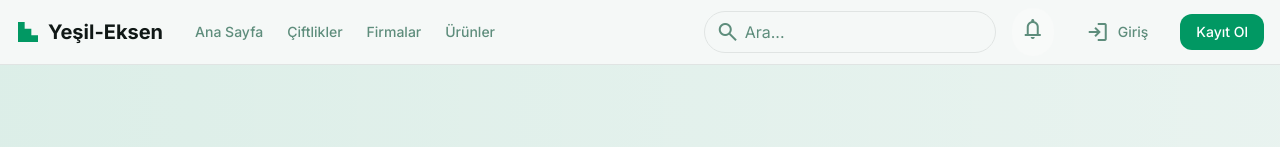
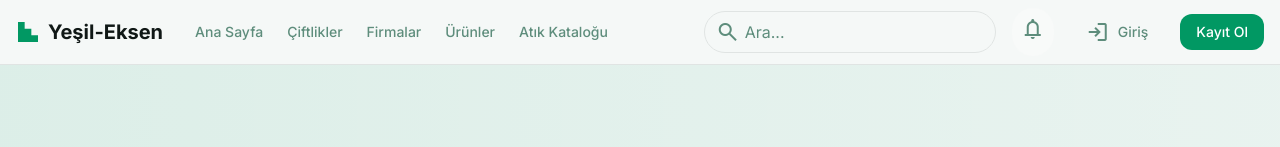
Before and after one commit to MehmetKivrak0/WebProje-YesilEksen, a React (Vite) app: page / in a window 1280 px wide. Shown: the top 147 px of the page. Built offline with nearby package versions, Linux system fonts and the light colour scheme.

Commit message:
feat: Add Atık Kataloğu link to navbar
Co-authored-by: 241613001 <241613001@ogr.cbu.edu.tr>

```diff
--- a/src/components/navbar.tsx
+++ b/src/components/navbar.tsx
@@ -18,6 +18,7 @@ function Navbar() {
               <Link className="text-sm font-medium text-subtle-light dark:text-subtle-dark hover:text-primary dark:hover:text-primary transition-colors" to="/ciftlikler">Çiftlikler</Link>
               <Link className="text-sm font-medium text-subtle-light dark:text-subtle-dark hover:text-primary dark:hover:text-primary transition-colors" to="/firmalar">Firmalar</Link>
               <Link className="text-sm font-medium text-subtle-light dark:text-subtle-dark hover:text-primary dark:hover:text-primary transition-colors" to="/atiklar">Ürünler</Link>
+              <Link className="text-sm font-medium text-subtle-light dark:text-subtle-dark hover:text-primary dark:hover:text-primary transition-colors" to="/admin/atik">Atık Kataloğu</Link>
             </nav>
           </div>
           <div className="flex items-center gap-4">
```
